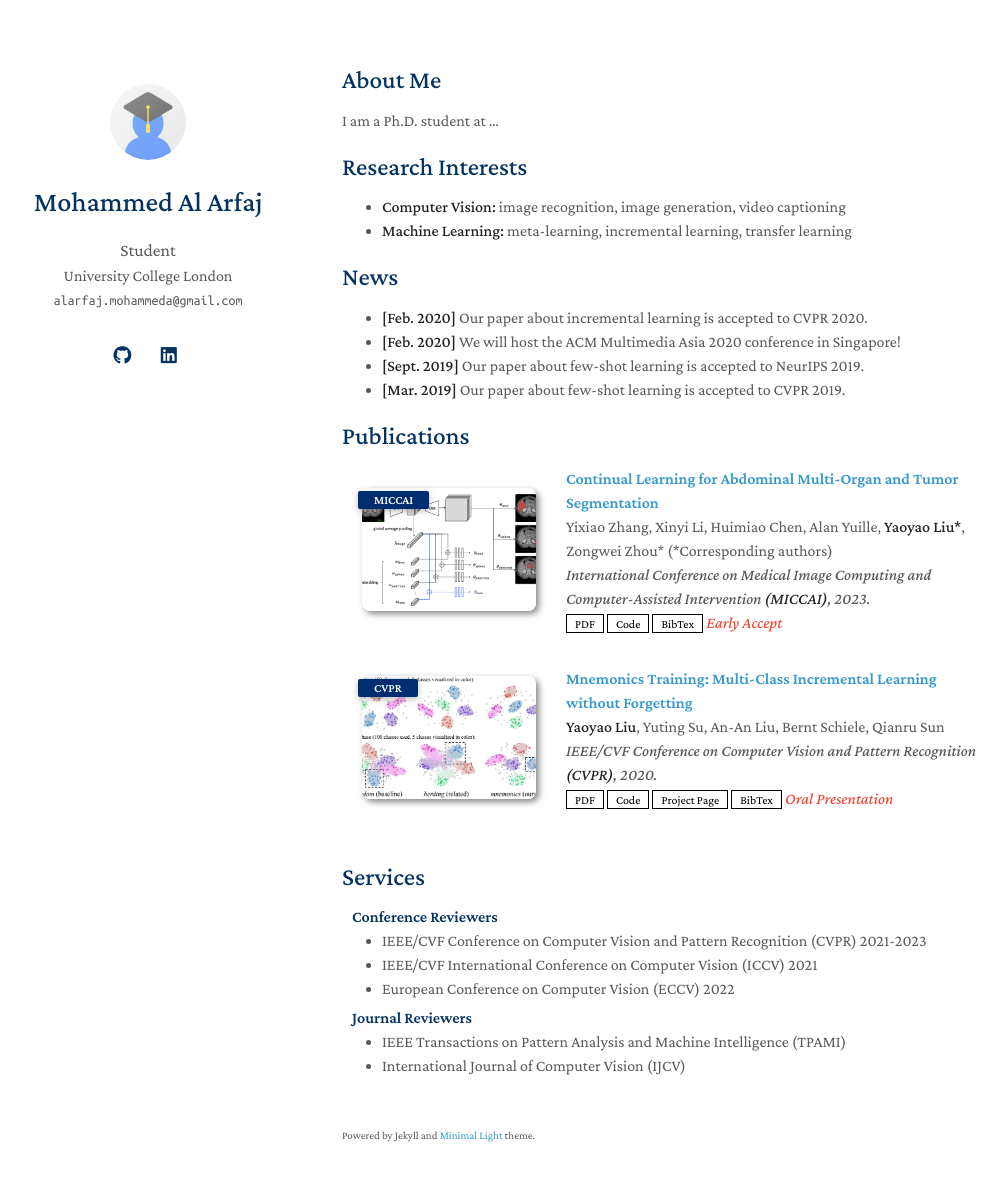
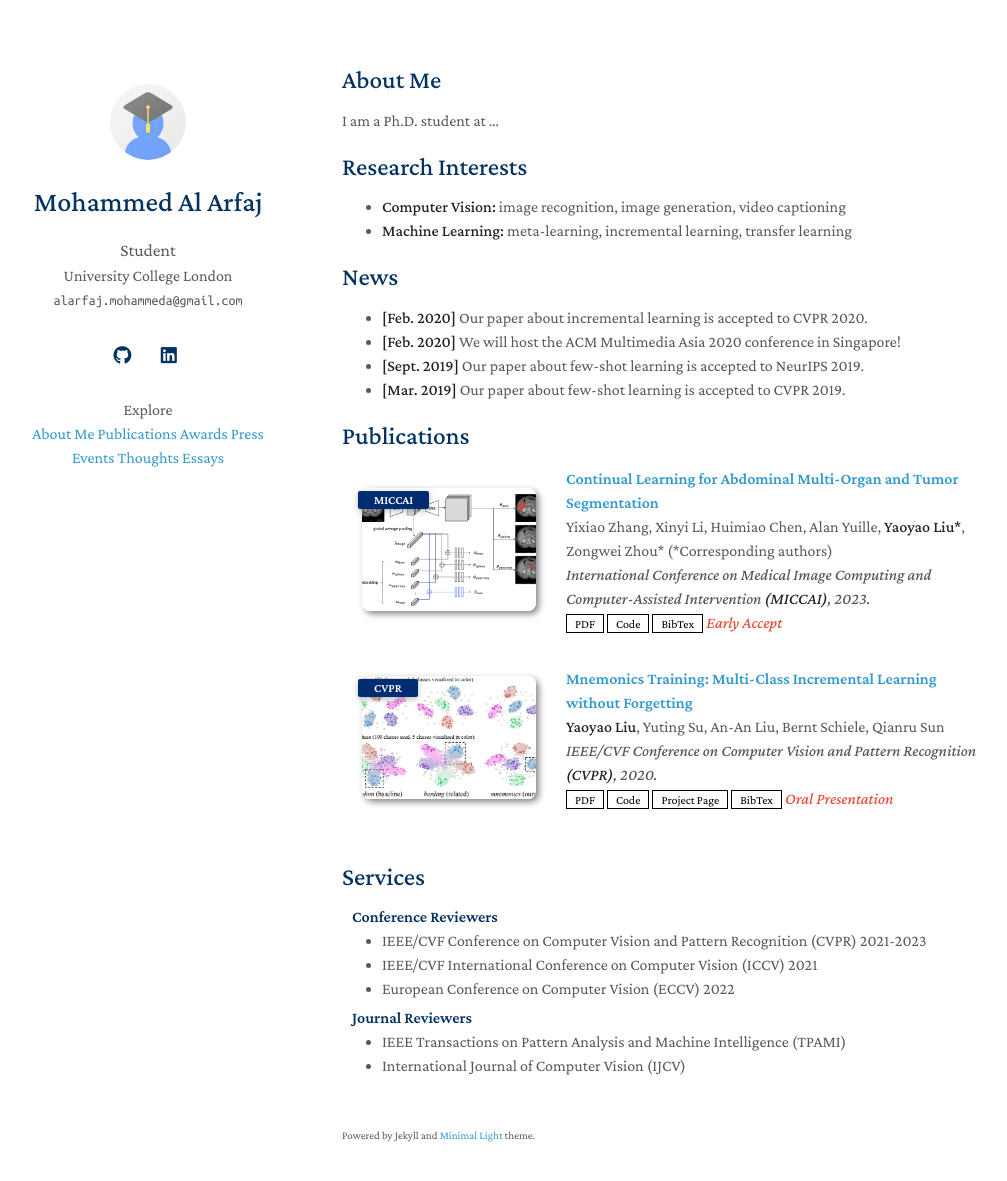
Before and after one commit to alarfajm/alarfajm.github.io, a Jekyll site: the page built from index.md, in a window 1280 px wide and 1216 px high. Shown: the top 1181 px of the window, without its empty margins (128-1135 px from the left). Built offline with Jekyll 4.4.1, drawn with Linux system fonts in a browser that asks for light colours; a style sheet for code colours, icons or effects is not loaded; our own code applies the rules of GitHub Pages for plain Markdown files.

Commit message:
Update homepage.html

```diff
--- a/_layouts/homepage.html
+++ b/_layouts/homepage.html
@@ -91,6 +91,17 @@
         {% endif %}
         </div>
         <br>
+        <nav class="sidebar-nav" aria-label="Site sections">
+          <div class="sidebar-nav-label">Explore</div>
+          <a href="{{ '/' | relative_url }}">About Me</a>
+          <a href="{{ '/#publications' | relative_url }}">Publications</a>
+          <a href="{{ '/awards/' | relative_url }}">Awards</a>
+          <a href="{{ '/press/' | relative_url }}">Press</a>
+          <a href="{{ '/events/' | relative_url }}">Events</a>
+          <a href="{{ '/thoughts/' | relative_url }}">Thoughts</a>
+          <a href="{{ '/essays/' | relative_url }}">Essays</a>
+        </nav>
+        <br>
 
       </header>
       <section>
```
